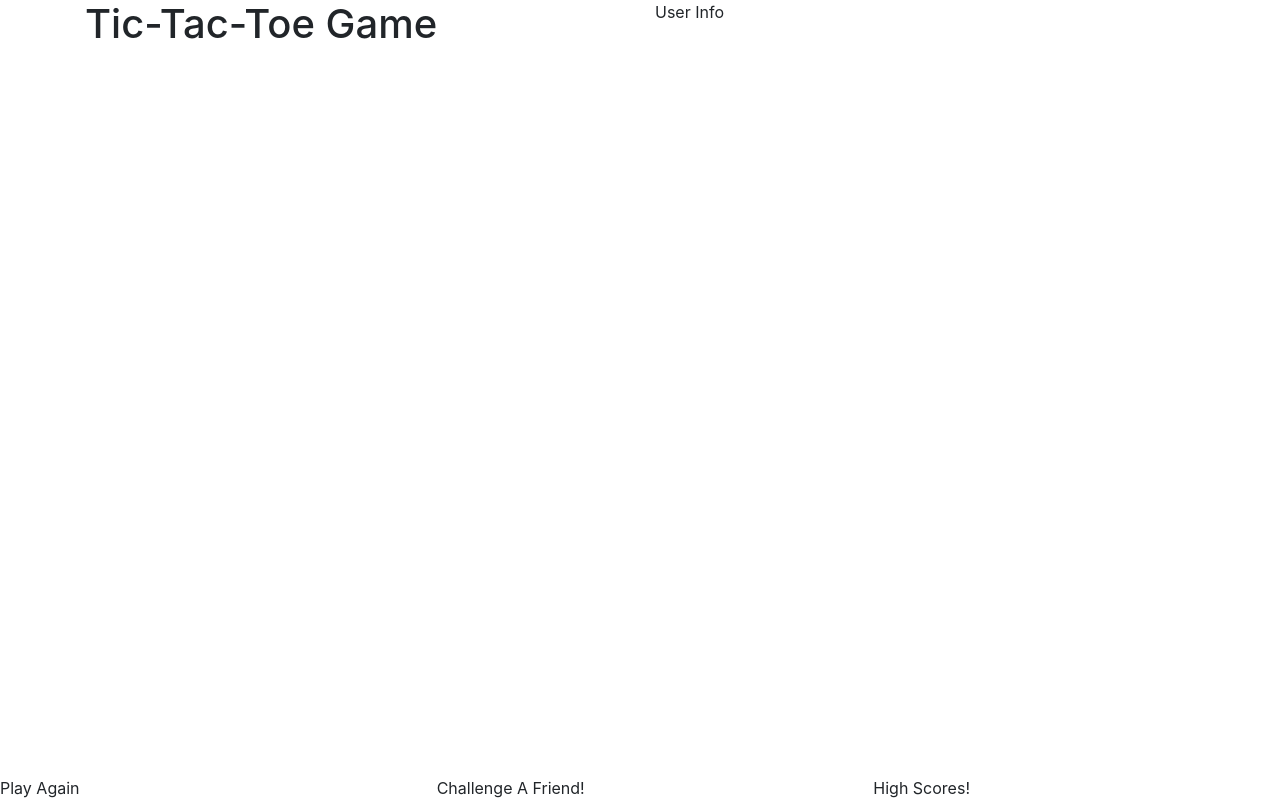
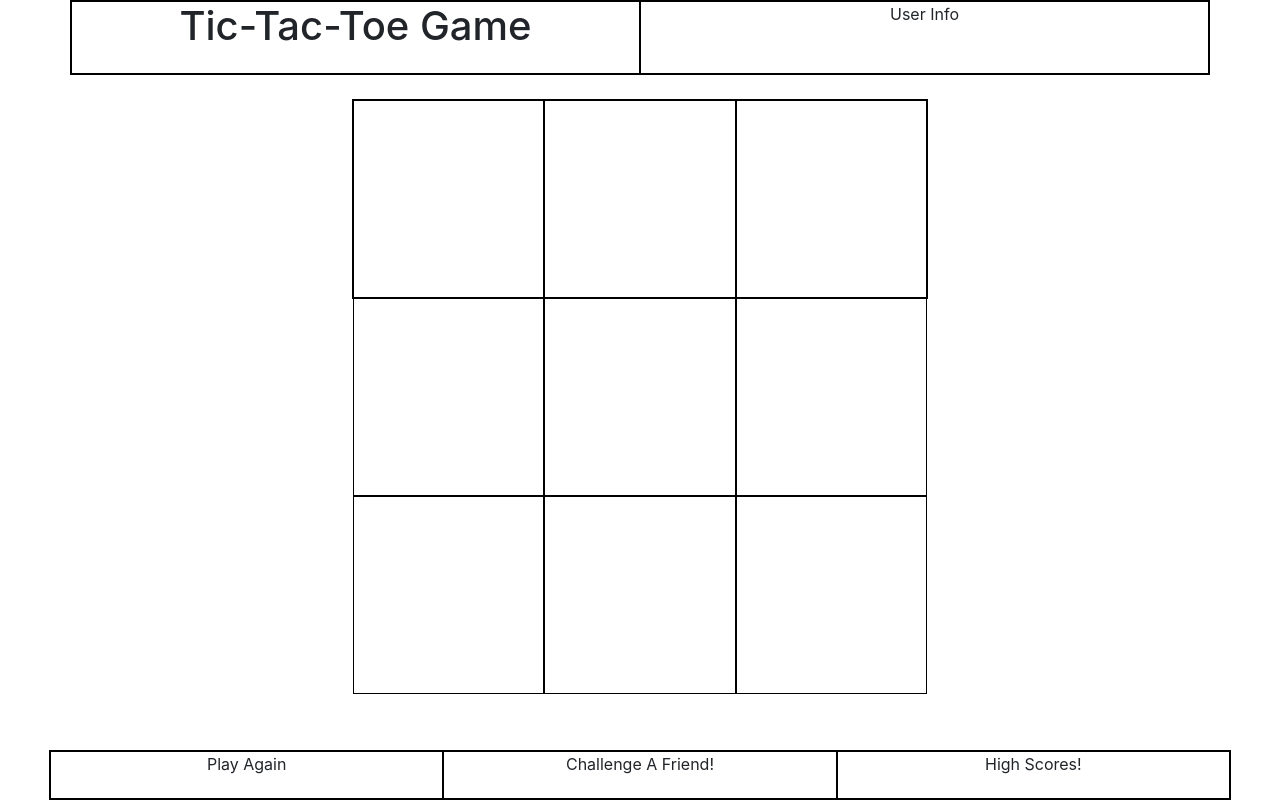
Before and after one commit to cpcurtis1218/tic-tac-toe-client, a website built with webpack: page index.html in a window 1280 px wide. Built offline with nearby package versions, Linux system fonts and the light colour scheme.

Commit message:
Add updates to index.html and basic styling
-adds '.game' class to board for hover psuedo-class
-adds game:hover property to game board

```diff
--- a/assets/styles/index.scss
+++ b/assets/styles/index.scss
@@ -1 +1,33 @@
 @import '~bootstrap/scss/bootstrap';
+
+div {
+  border: 1px solid black;
+  height: 100%;
+  text-align: center;
+}
+
+footer {
+  height: 50px;
+  margin: 0 auto;
+  width: 90vw;
+}
+
+header {
+  height: 75px;
+  justify-content: center;
+  margin: 0;
+  width: 100%;
+}
+
+.game-board {
+  border: 0;
+}
+
+.game:hover {
+  background: grey;
+}
+
+.main {
+  height: 25vh;
+  width: 45vw;
+}
--- a/index.html
+++ b/index.html
@@ -20,15 +20,15 @@
       </header>
       <div class="main container mt-4">
         <div class="row game-board">
-          <div class="col-md-4" id="index-0"></div>
-          <div class="col-md-4" id="index-1"></div>
-          <div class="col-md-4" id="index-2"></div>
-          <div class="col-md-4" id="index-3"></div>
-          <div class="col-md-4" id="index-4"></div>
-          <div class="col-md-4" id="index-5"></div>
-          <div class="col-md-4" id="index-6"></div>
-          <div class="col-md-4" id="index-7"></div>
-          <div class="col-md-4" id="index-8"></div>
+          <div class="game col-md-4" id="index-0"></div>
+          <div class="game col-md-4" id="index-1"></div>
+          <div class="game col-md-4" id="index-2"></div>
+          <div class="game col-md-4" id="index-3"></div>
+          <div class="game col-md-4" id="index-4"></div>
+          <div class="game col-md-4" id="index-5"></div>
+          <div class="game col-md-4" id="index-6"></div>
+          <div class="game col-md-4" id="index-7"></div>
+          <div class="game col-md-4" id="index-8"></div>
         </div>
       </div>
       <footer class="fixed-bottom">
```
